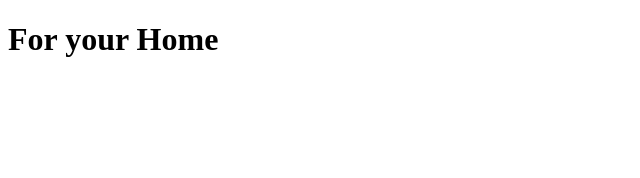
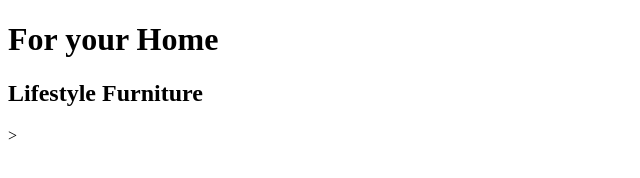
Before and after one commit to Gunel1223/Ecommerce-project, a plain HTML site: page index.html in a window 1280 px wide. Shown: the whole page, without its empty margins (0-640 px from the left). Drawn offline with Linux system fonts and the light colour scheme.

Commit message:
Second commit

```diff
--- a/index.html
+++ b/index.html
@@ -2,5 +2,6 @@
 <html>
     <body>
         <h1>For your Home</h1>
+        <h2>Lifestyle Furniture</h2>>
     </body>
 </html>
```
